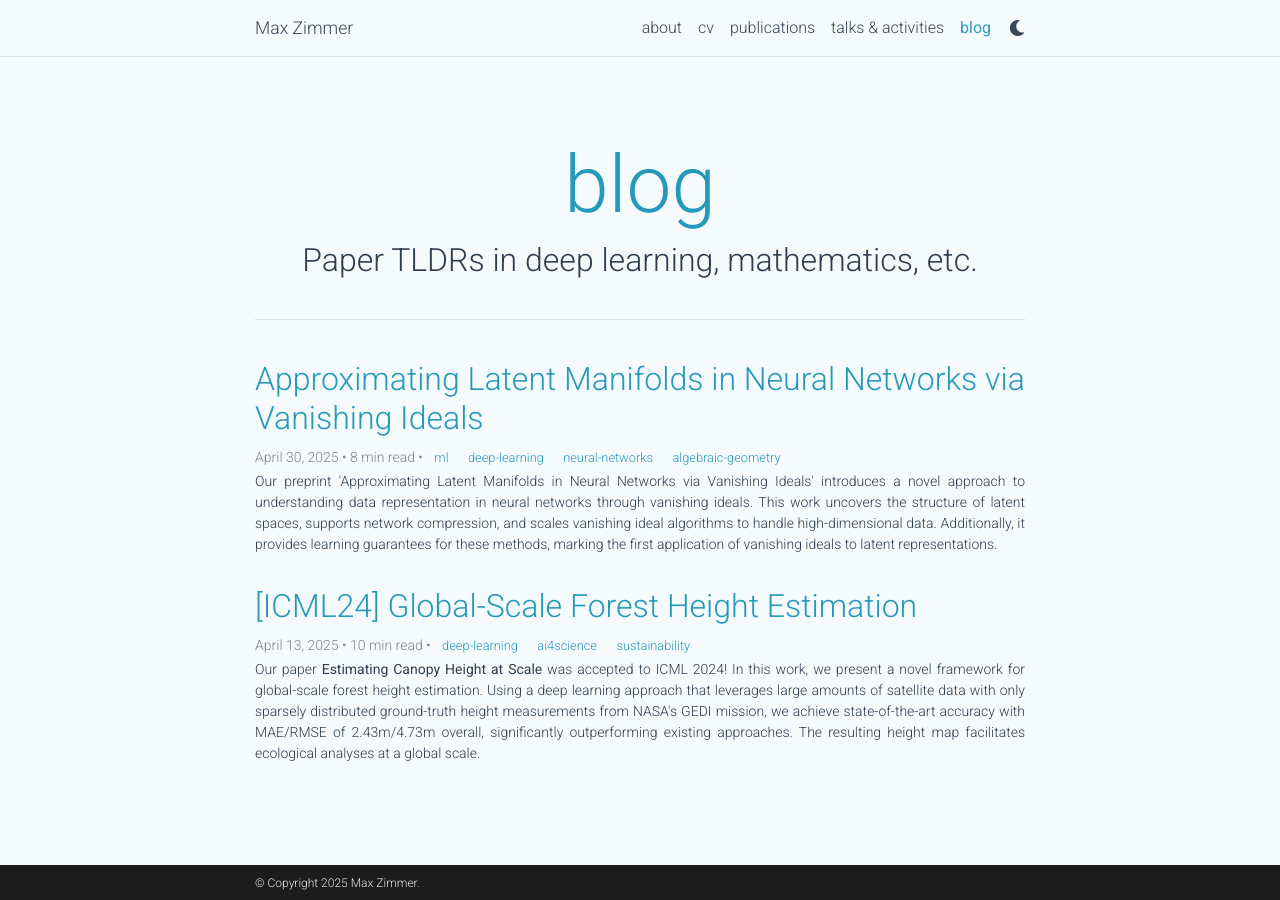
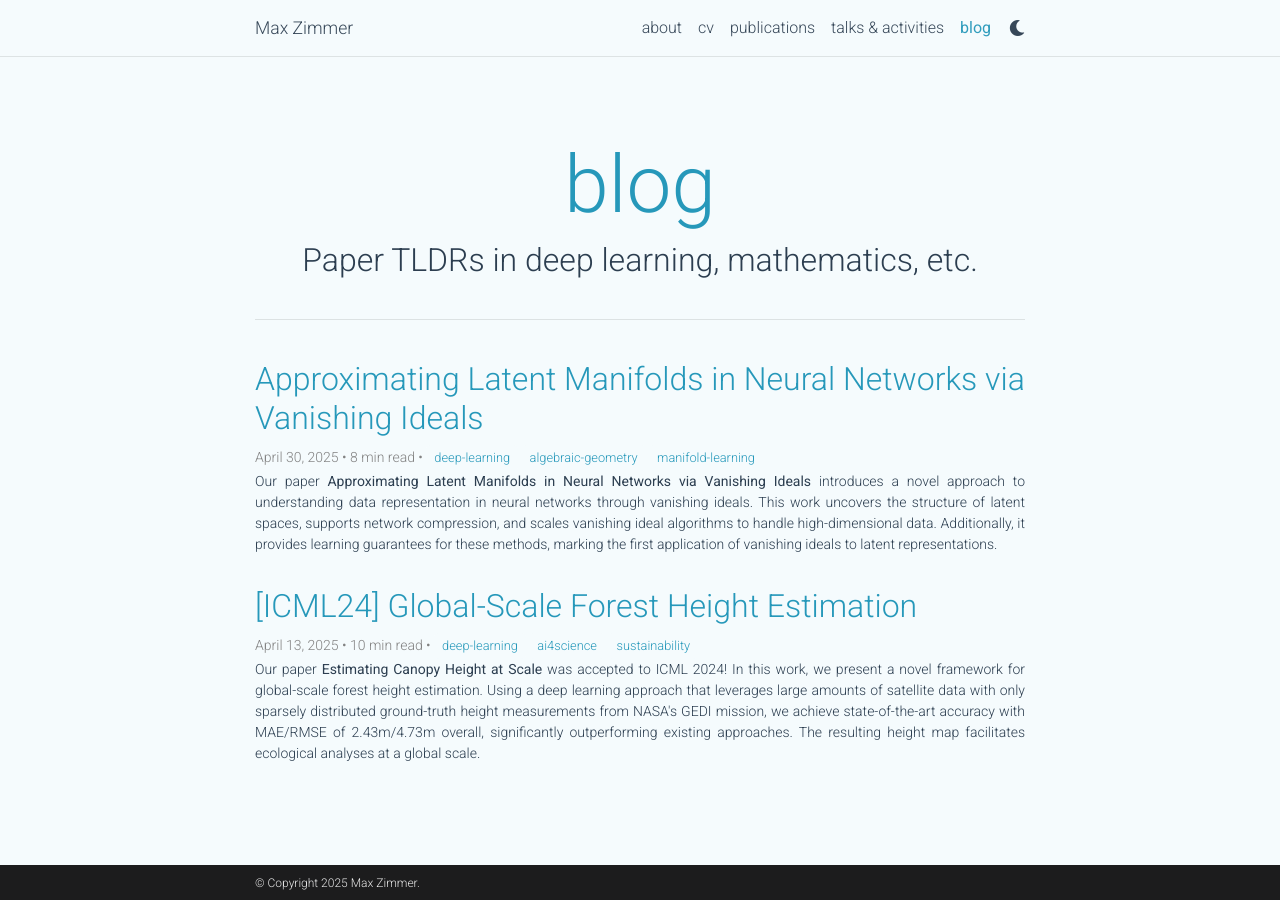
Before and after one commit to zimmer-m/zimmer-m.github.io, a Jekyll site: the page built from _pages/blog.md, in a window 1280 px wide. Built offline with Jekyll 4.4.1, drawn with Linux system fonts in a browser that asks for light colours; comment, search, counter and statistics services are not loaded; a style sheet for code colours, icons or effects is not loaded.

Commit message:
updates to blog post

```diff
--- a/_posts/2025-04-30-approximating-latent-manifolds-in-neural-networks.md
+++ b/_posts/2025-04-30-approximating-latent-manifolds-in-neural-networks.md
@@ -2,10 +2,11 @@
 layout: distill
 title: "Approximating Latent Manifolds in Neural Networks via Vanishing Ideals"
 date: 2025-04-30
-description: Our preprint 'Approximating Latent Manifolds in Neural Networks via Vanishing Ideals' introduces a novel approach to understanding data representation in neural networks through vanishing ideals. This work uncovers the structure of latent spaces, supports network compression, and scales vanishing ideal algorithms to handle high-dimensional data. Additionally, it provides learning guarantees for these methods, marking the first application of vanishing ideals to latent representations.
+description: Our paper <b>Approximating Latent Manifolds in Neural Networks via Vanishing Ideals</b> introduces a novel approach to understanding data representation in neural networks through vanishing ideals. This work uncovers the structure of latent spaces, supports network compression, and scales vanishing ideal algorithms to handle high-dimensional data. Additionally, it provides learning guarantees for these methods, marking the first application of vanishing ideals to latent representations.
 bibliography: approximating-latent-manifolds-in-neural-networks.bib
+publication_type: "Preprint"
 paper_url: "https://arxiv.org/abs/2502.15051"
-tags: [ml, deep-learning, neural-networks, algebraic-geometry]
+tags: [deep-learning, algebraic-geometry, manifold-learning]
 giscus_comments: false
 related_posts: false
 authors:
```
